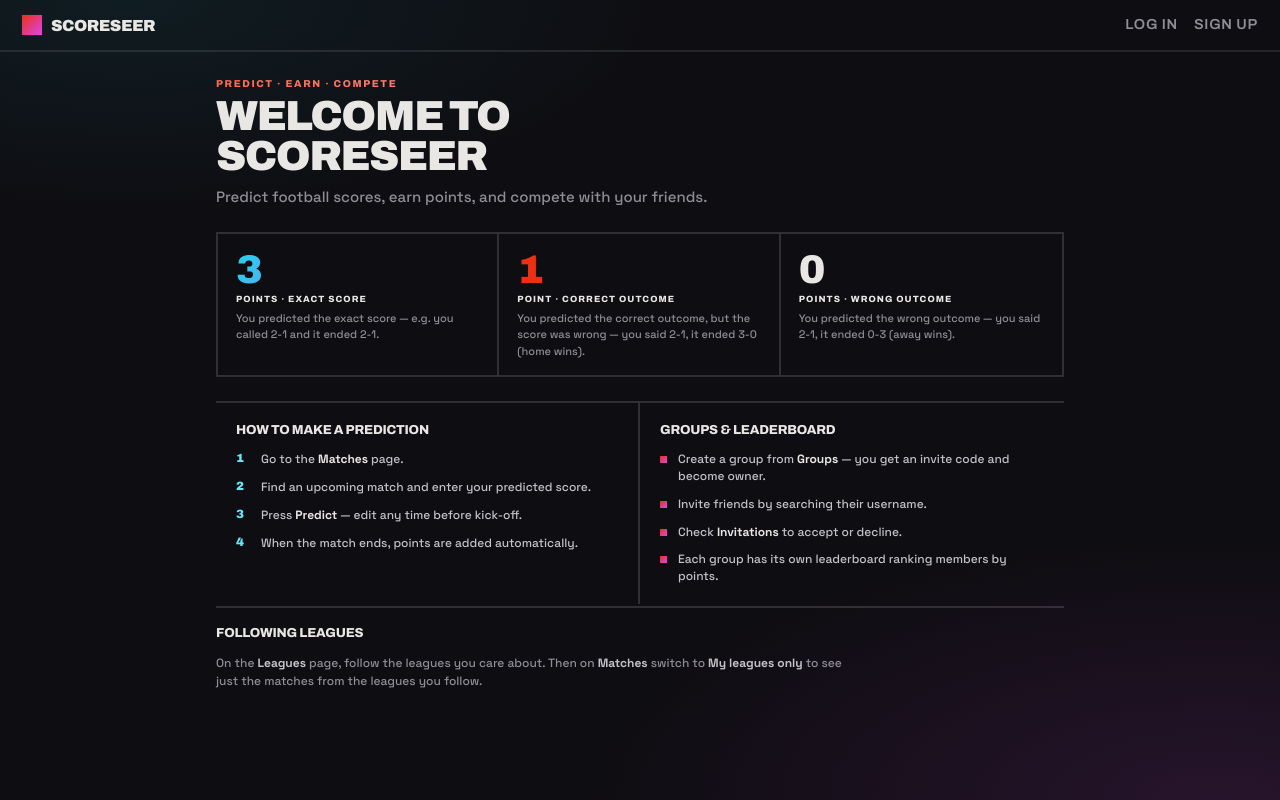
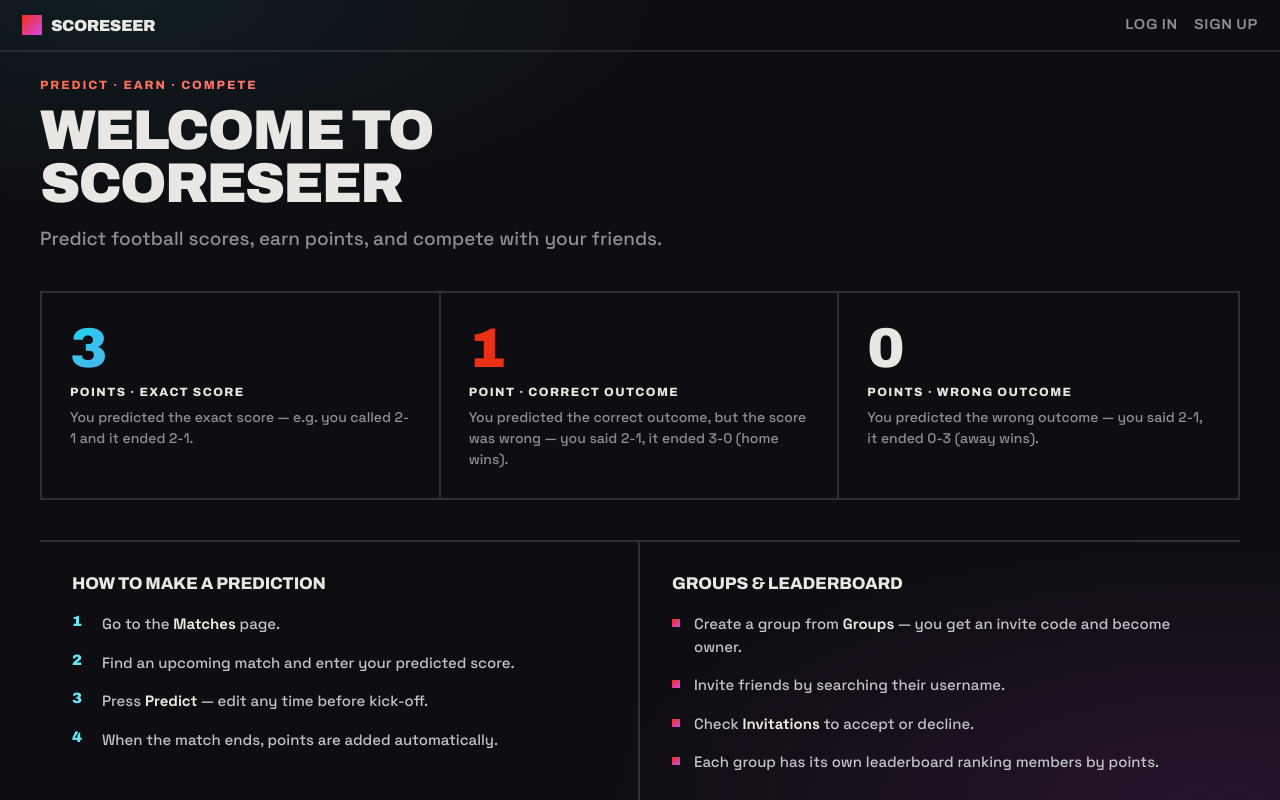
Before and after one commit to HStefan340/ScoreSeer, a React (Vite) app in the folder frontend/: page / in a window 1280 px wide. Shown: the top 800 px of the page. Built offline with nearby package versions, Linux system fonts and the light colour scheme.

Commit message:
Style matches page with team logos, glow inputs and prediction states

```diff
--- a/frontend/src/pages/HomePage.css
+++ b/frontend/src/pages/HomePage.css
@@ -2,39 +2,39 @@
 
 .home-page
 {
-    max-width: 900px;
+    max-width: 2000px;
     margin: 0 auto;
-    padding: 26px 26px 40px;
+    padding: 26px 40px 40px;
     animation: riseIn 0.5s ease;
 }
 
 /* Hero */
 .home-kicker
 {
-    font: 800 10px var(--font-display);
+    font: 800 12px var(--font-display);
     letter-spacing: 0.16em;
     background: var(--grad-kicker);
     -webkit-background-clip: text;
     background-clip: text;
     color: transparent;
-    margin-bottom: 8px;
+    margin-bottom: 12px;
 }
 
 .home-title
 {
-    font: 900 42px var(--font-display);
-    letter-spacing: -1.6px;
+    font: 900 56px var(--font-display);
+    letter-spacing: -2px;
     line-height: 0.95;
-    margin: 0 0 10px;
+    margin: 0 0 16px;
     color: var(--text);
 }
 
 .home-lead
 {
-    font: 500 15px var(--font-body);
+    font: 500 19px var(--font-body);
     color: var(--text-muted);
-    max-width: 520px;
-    margin: 0 0 26px;
+    max-width: 640px;
+    margin: 0 0 40px;
 }
 
 /* Scoring - 3 columns with dividers */
@@ -43,12 +43,12 @@
     display: grid;
     grid-template-columns: 1fr 1fr 1fr;
     border: 2px solid var(--border-strong);
-    margin-bottom: 24px;
+    margin-bottom: 40px;
 }
 
 .score-cell
 {
-    padding: 16px 18px;
+    padding: 28px 28px;
     border-right: 2px solid var(--border-strong);
 }
 
@@ -59,7 +59,7 @@
 
 .score-num
 {
-    font: 900 40px var(--font-display);
+    font: 900 56px var(--font-display);
     letter-spacing: -2px;
     line-height: 1;
 }
@@ -85,16 +85,16 @@
 
 .score-label
 {
-    font: 800 9px var(--font-display);
+    font: 800 12px var(--font-display);
     letter-spacing: 0.12em;
     text-transform: uppercase;
     color: var(--text);
-    margin: 4px 0 6px;
+    margin: 8px 0 8px;
 }
 
 .score-desc
 {
-    font: 500 11px var(--font-body);
+    font: 500 14px var(--font-body);
     color: var(--text-muted);
     line-height: 1.5;
 }
@@ -109,7 +109,7 @@
 
 .guide-col
 {
-    padding: 20px 20px 8px;
+    padding: 32px 32px 16px;
 }
 
 .guide-col-border
@@ -119,21 +119,21 @@
 
 .guide-title
 {
-    font: 800 13px var(--font-display);
+    font: 800 17px var(--font-display);
     letter-spacing: -0.2px;
     text-transform: uppercase;
     color: var(--text);
-    margin-bottom: 14px;
+    margin-bottom: 20px;
 }
 
 .guide-step
 {
     display: flex;
-    gap: 11px;
-    margin-bottom: 11px;
-    font: 500 12px var(--font-body);
+    gap: 14px;
+    margin-bottom: 16px;
+    font: 500 15px var(--font-body);
     color: var(--text-dim);
-    line-height: 1.4;
+    line-height: 1.5;
 }
 
 .guide-step b
@@ -143,18 +143,18 @@
 
 .guide-num
 {
-    font: 900 12px var(--font-display);
+    font: 900 15px var(--font-display);
     color: var(--cyan-light);
-    width: 14px;
+    width: 16px;
     flex-shrink: 0;
 }
 
 .guide-dot
 {
-    width: 7px;
-    height: 7px;
+    width: 8px;
+    height: 8px;
     background: var(--grad-primary);
-    margin-top: 5px;
+    margin-top: 6px;
     flex-shrink: 0;
 }
 
@@ -162,16 +162,16 @@
 .home-leagues
 {
     border-top: 2px solid var(--border-strong);
-    padding-top: 18px;
+    padding-top: 28px;
     margin-top: 2px;
 }
 
 .home-leagues-text
 {
-    font: 500 12px var(--font-body);
+    font: 500 19px var(--font-body);
     color: var(--text-muted);
-    line-height: 1.5;
-    max-width: 640px;
+    line-height: 1.6;
+    max-width: 760px;
     margin: 0;
 }
 
--- a/frontend/src/pages/MatchesPage.css
+++ b/frontend/src/pages/MatchesPage.css
@@ -1,17 +1,296 @@
-/* Match card container */
-.match-card {
-    border: 1px solid #ccc;
-    padding: 1rem;
-    margin: 0.5rem 0;
+/* Matches page */
+.matches-page
+{
+    max-width: 2000px;
+    margin: 0 auto;
+    padding: 26px 40px 40px;
+    animation: riseIn 0.5s ease;
 }
 
-/* Score input fields */
-.score-input
+.matches-loading,
+.matches-empty
 {
-    width: 3rem;
+    padding: 26px 40px;
+    color: var(--text-muted);
+    font: 500 14px var(--font-body);
 }
 
-.matches-filtered
+/* Header: title left, toggle right */
+.matches-header
 {
-    margin: 1rem 0;
+    display: flex;
+    align-items: flex-end;
+    justify-content: space-between;
+    margin-bottom: 20px;
 }
+
+.matches-kicker
+{
+    font: 800 11px var(--font-display);
+    letter-spacing: 0.14em;
+    background: var(--grad-kicker);
+    -webkit-background-clip: text;
+    background-clip: text;
+    color: transparent;
+    margin-bottom: 6px;
+}
+
+.matches-title
+{
+    font: 800 40px var(--font-display);
+    letter-spacing: -1.2px;
+    margin: 0;
+    color: var(--text);
+}
+
+/* Segment toggle (All matches / My leagues) */
+.matches-toggle
+{
+    display: flex;
+    border: 2px solid var(--border-strong);
+}
+
+.toggle-btn
+{
+    padding: 10px 18px;
+    background: transparent;
+    color: var(--text-muted);
+    border: none;
+    font: 600 11px var(--font-display);
+    letter-spacing: 0.05em;
+    text-transform: uppercase;
+    cursor: pointer;
+    transition: color 0.2s ease;
+}
+
+.toggle-btn:hover
+{
+    color: var(--text);
+}
+
+.toggle-active
+{
+    background: var(--grad-primary);
+    color: #fff;
+    font-weight: 700;
+}
+
+/* Matches list container */
+.matches-list
+{
+    border-top: 2px solid var(--border-soft);
+}
+
+/* Match row */
+.match-row
+{
+    display: grid;
+    grid-template-columns: 1fr auto;
+    gap: 12px;
+    align-items: center;
+    padding: 18px 0;
+    border-bottom: 2px solid var(--border-soft);
+    animation: riseIn 0.4s ease;
+}
+
+/* Left side: league + teams */
+.match-info
+{
+    min-width: 0;
+}
+
+.match-league
+{
+    font: 800 9px var(--font-display);
+    letter-spacing: 0.1em;
+    text-transform: uppercase;
+    color: var(--text-fade);
+    margin-bottom: 10px;
+}
+
+.match-teams
+{
+    display: flex;
+    align-items: center;
+    gap: 10px;
+    font: 700 16px var(--font-display);
+    color: var(--text);
+}
+
+.team-logo
+{
+    width: 26px;
+    height: 26px;
+    display: flex;
+    align-items: center;
+    justify-content: center;
+    font: 800 9px var(--font-display);
+    color: #fff;
+    flex-shrink: 0;
+}
+
+.team-name
+{
+    color: var(--text);
+}
+
+.match-vs
+{
+    color: var(--text-fade);
+    font-weight: 500;
+    font-size: 13px;
+    padding: 0 2px;
+}
+
+.match-score
+{
+    font: 900 19px var(--font-display);
+    color: #fff;
+    padding: 0 8px;
+}
+
+/* Right side : Your pick */
+.match-pick
+{
+    display: flex;
+    align-items: center;
+    gap: 14px;
+}
+
+.pick-label
+{
+    font: 800 8px var(--font-display);
+    letter-spacing: 0.1em;
+    text-transform: uppercase;
+    color: var(--text-fade);
+    margin-bottom: 6px;
+    text-align: right;
+}
+
+.pick-label-wrap
+{
+    display: flex;
+    flex-direction: column;
+    align-items: flex-end;
+}
+
+.pick-values
+{
+    display: flex;
+    gap: 5px;
+    align-items: center;
+}
+
+.pick-colon
+{
+    color: var(--text-fade);
+}
+
+/* Score box (exisitng prediction, read-only) */
+.pick-box
+{
+    width: 34px;
+    height: 38px;
+    display: flex;
+    align-items: center;
+    justify-content: center;
+    font: 800 18px var(--font-display);
+}
+
+.pick-box-set
+{
+    background: var(--bg-elevated);
+    border: 2px solid rgba(34, 211, 238, 0.5);
+    box-shadow: 0 0 14px rgba(34, 211, 238, 0.25);
+    color: var(--cyan-light);
+}
+
+/* Score input (editable) */
+.pick-input
+{
+    width: 34px;
+    height: 38px;
+    text-align: center;
+    background: var(--bg-elevated);
+    border: 2px solid rgba(34, 211, 238, 0.5);
+    box-shadow: 0 0 14px rgba(34, 211, 238, 0.25);
+    color: var(--cyan-light);
+    font: 800 17px var(--font-display);
+    outline: none;
+    /* hide number spinners */
+    -moz-appearance: textfield;
+    appearance: textfield;
+}
+
+.pick-input::-webkit-outer-spin-button,
+.pick-input::-webkit-inner-spin-button
+{
+    -webkit-appearance: none;
+    margin: 0;
+}
+
+.pick-input::placeholder
+{
+    color: var(--text-fade);
+}
+
+/* First empty input pulses to invite a prediction */
+.pick-input-glow
+{
+    background: var(--bg-page);
+    animation: glowP 2.4s infinite;
+}
+
+/* Edit button (outline) */
+.pick-btn-edit
+{
+    padding: 9px 14px;
+    background: transparent;
+    border: 2px solid rgba(255, 255, 255, 0.2);
+    color: var(--text);
+    font: 800 10px var(--font-display);
+    letter-spacing: 0.06em;
+    cursor: pointer;
+    transition: border-color 0.2s ease;
+}
+
+.pick-btn-edit:hover
+{
+    border-color: var(--cyan);
+}
+
+/* Predict button (gradient) */
+.pick-btn-predict
+{
+    padding: 10px 16px;
+    background: var(--grad-primary);
+    border: none;
+    color: #fff;
+    font: 800 10px var(--font-display);
+    letter-spacing: 0.06em;
+    box-shadow: 0 6px 20px rgba(217, 70, 239, 0.4);
+    cursor: pointer;
+    transition: transform 0.15s ease, box-shadow 0.2s ease;
+}
+
+.pick-btn-predict:hover
+{
+    transform: translateY(-1px);
+    box-shadow: 0 8px 26px rgba(217, 70, 239, 0.55);
+}
+
+/* Finished badge */
+.match-final-badge
+{
+    padding: 8px 12px;
+    border: 2px solid var(--border);
+    color: var(--text-muted);
+    font: 800 10px var(--font-display);
+    letter-spacing: 0.06em;
+}
+
+.pick-message
+{
+    font: 500 11px var(--font-body);
+    color: var(--cyan-light);
+}
```
Also changed, not shown: frontend/src/pages/MatchesPage.tsx (+102 -36 lines).
